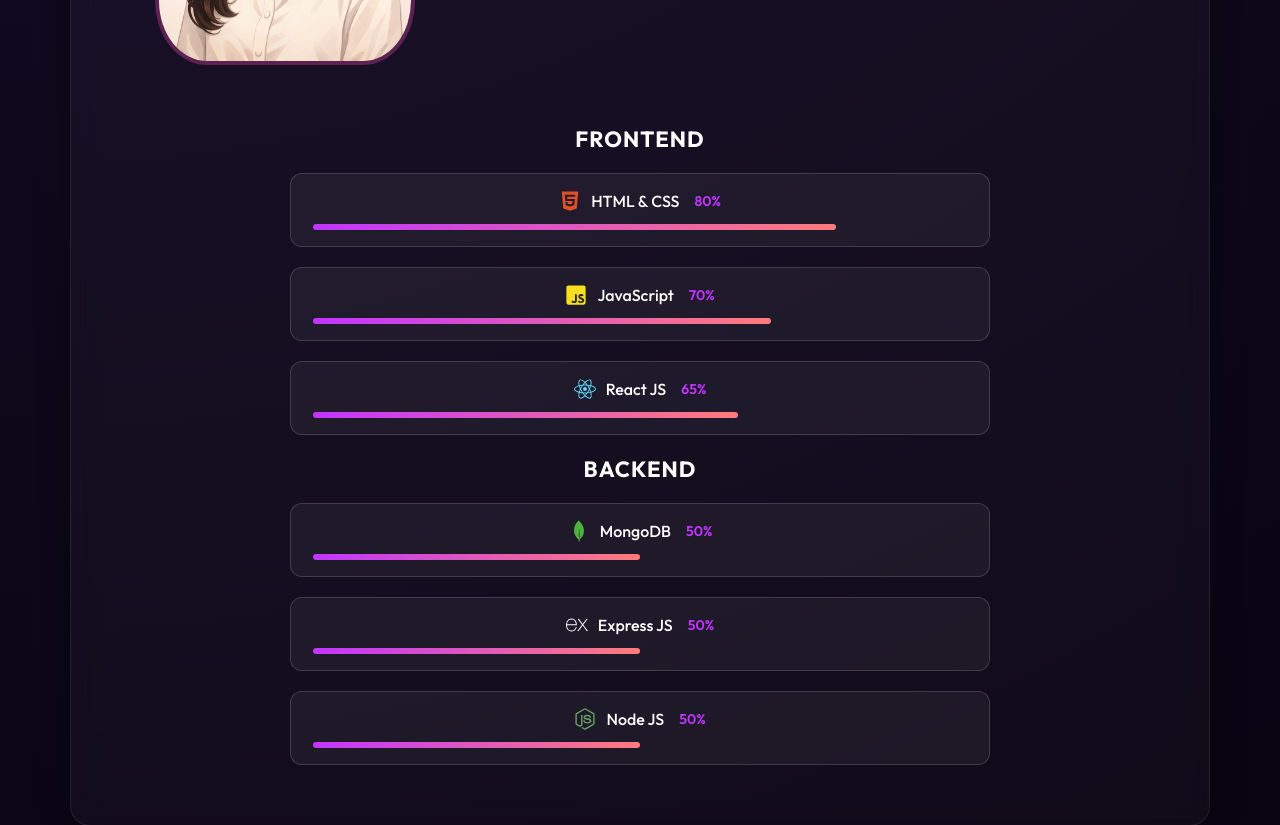
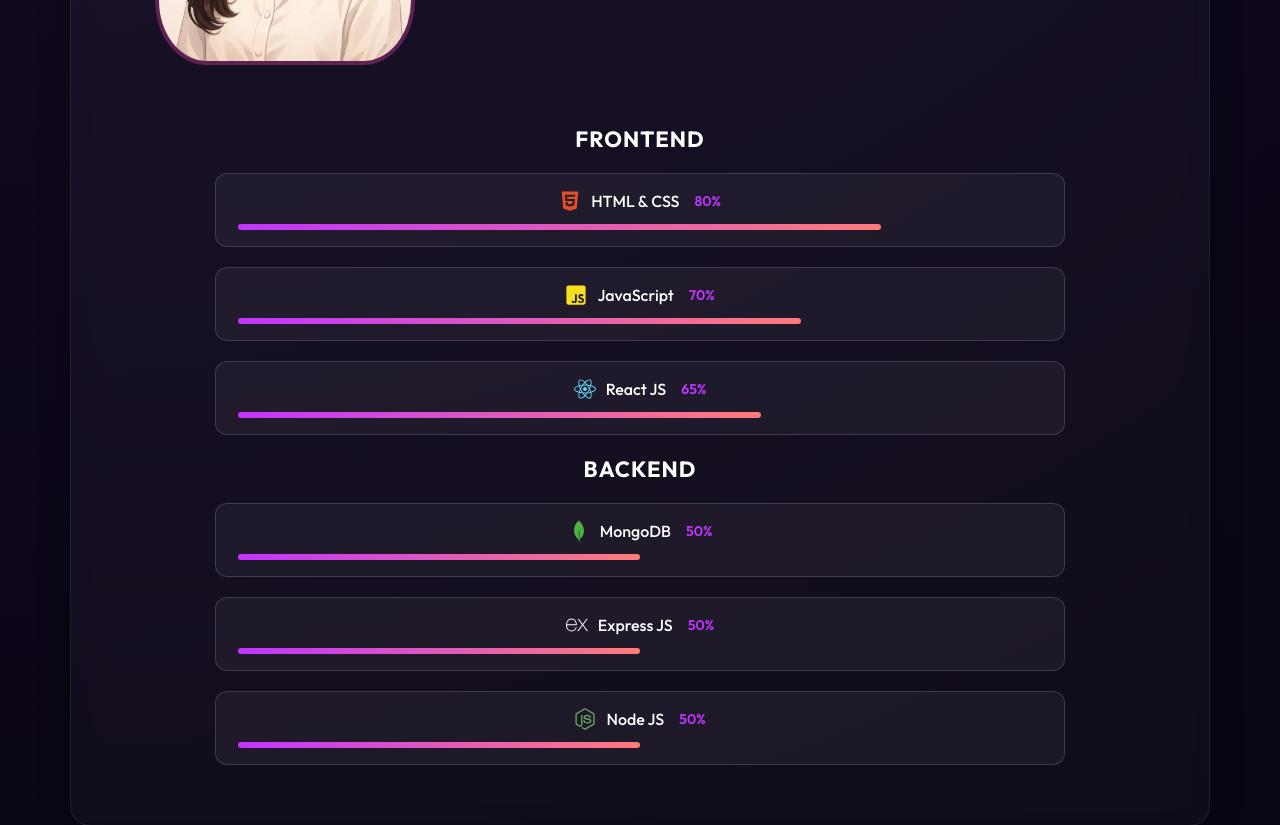
Before and after one commit to vaishnavikolekar1516/portfolio-react, a React (Vite) app: page / in a window 1280 px wide. Shown: the part 1340-2165 px from the top of the page. Built offline with nearby package versions, Linux system fonts and the light colour scheme.

Commit message:
width fix

```diff
--- a/src/Components/About/About.css
+++ b/src/Components/About/About.css
@@ -87,7 +87,7 @@
   flex-direction:column;
   gap:20px;
   margin-top:10px;
-  width:700px;
+  width:850px;
   max-width:90%;
   margin-left:auto;
   margin-right:auto;
```
